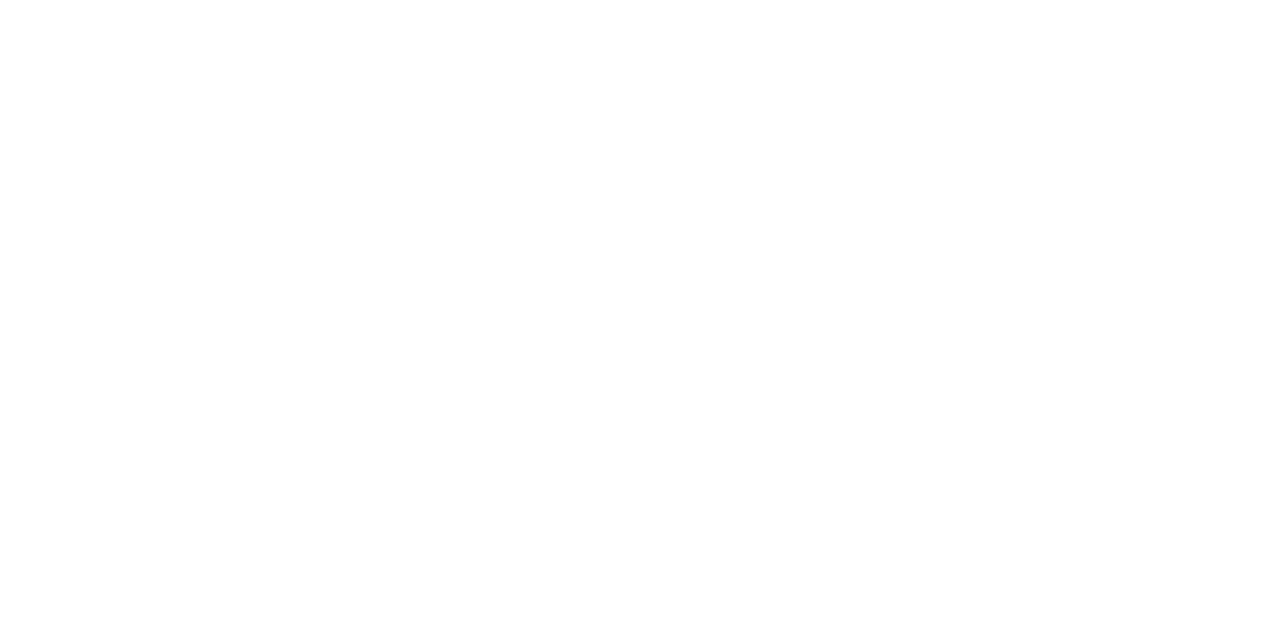
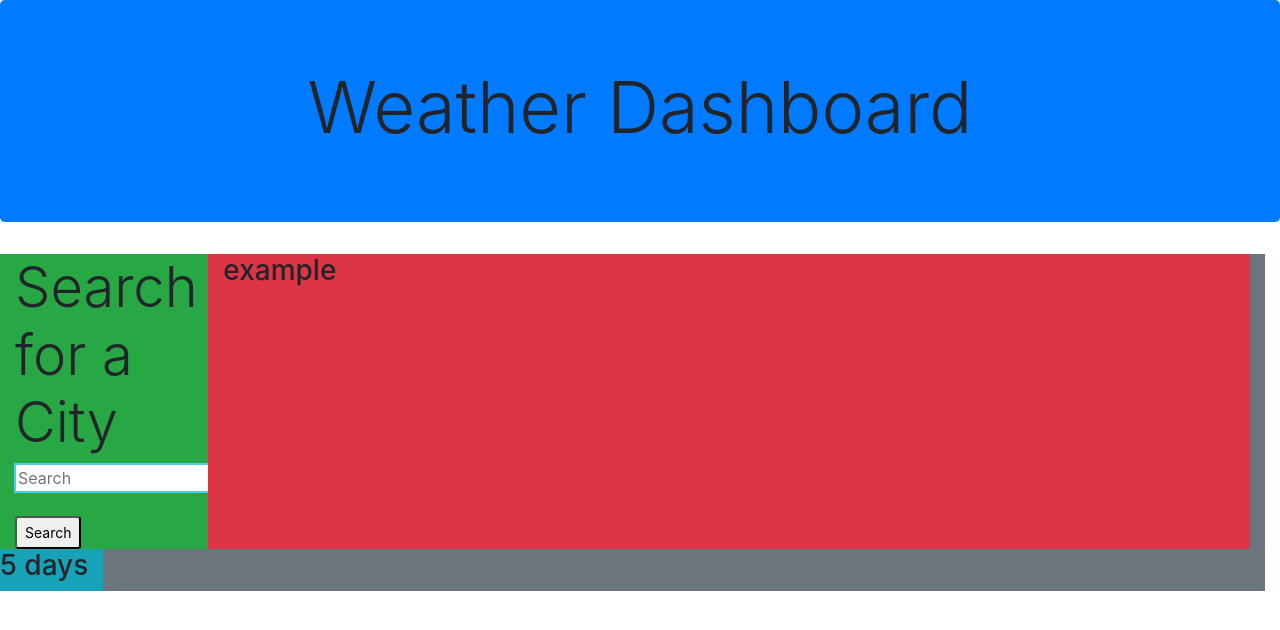
Before and after one commit to Emily-MVaz/weather-dashboard, a plain HTML site: page index.html in a window 1280 px wide. Drawn offline with nearby package versions, Linux system fonts and the light colour scheme.

Commit message:
Set up html structure continued to work on html layout used bootstrap to find place for sections added div to hold future info

```diff
--- a/Assets/style.css
+++ b/Assets/style.css
@@ -0,0 +1,4 @@
+.active-cyan-3 input[type=text] {
+    border: 1px solid #4dd0e1;
+    box-shadow: 0 0 0 1px #4dd0e1;
+  }
--- a/index.html
+++ b/index.html
@@ -1,10 +1,68 @@
+<!DOCTYPE html>
+<html lang="en">
+  <head>
+    <meta charset="UTF-8" />
+    <meta name="viewport" content="width=device-width, initial-scale=1.0" />
+    <meta http-equiv="X-UA-Compatible" content="ie=edge" />
+    <link rel="stylesheet" href="https://stackpath.bootstrapcdn.com/bootstrap/4.3.1/css/bootstrap.min.css"/>
+    <link rel="stylesheet" href="https://use.fontawesome.com/releases/v5.8.1/css/all.css" integrity="sha384-50oBUHEmvpQ+1lW4y57PTFmhCaXp0ML5d60M1M7uH2+nqUivzIebhndOJK28anvf" crossorigin="anonymous"/>
+    <link href="https://fonts.googleapis.com/css?family=Open+Sans&display=swap" rel="stylesheet"/>
+    <link rel="stylesheet" href="./Assets/style.css" />
+    <title>Weather Dashboard</title>
+  </head>
+
+  <body>
+    <header class="jumbotron bg-primary">
+      <h1 class="display-3 text-center ">Weather Dashboard</h1>
+    </header>
+
+    <div class="row container-fluid bg-secondary">
+
+      <!-- Search section -->
+      <div class="col-md-2 bg-success">
+        <h2 class="display-4">Search for a City</h2>
+        <div class="active-cyan-3 active-cyan-4 mb-4">
+            <input class="" type="text" placeholder="Search" aria-label="Search">
+        </div>
+        <button class="btn-rounded btn-sm my-0" type="submit">Search</button>
+        <!-- ? ⬆️ How do i keep this on the left and insert table on the right -->
+      </div>
 
 
-<!-- * API Key: 1f424de6f8c55f73372510aac5d23b26-->
+      <!-- ? how do I move all of this over a bit to the right-->
+      <!-- city weather info section -->
+      <div class="col-md-10 bg-danger" id="current-weather">
+        <h3 id="city">example</h3>
+        <p id="temp"></p>
+        <p id="wind"></p>
+        <p id="humidity"></p>
+        <p id="uv-index"></p>
+      </div>
 
 
-<!--   comment -->
-<!-- * comment -->
-<!-- ! comment-->
-<!-- ? comment-->
-<!-- TODO: comment-->
+      <!-- 5 day forecast section -->
+      <div class="row bg-warning">
+        <div class="col-12 bg-info">
+          <h3>5 days</h3>
+        </div>
+      </div>
+
+      <div class="row">
+        <div class="col-md-2 forecast"></div>
+        <div class="col-md-2 forecast"></div>
+        <div class="col-md-2 forecast"></div>
+        <div class="col-md-2 forecast"></div>
+        <div class="col-md-2 forecast"></div>
+      </div>
+
+
+    </div>
+
+
+
+
+    <script src="https://cdnjs.cloudflare.com/ajax/libs/jquery/3.2.1/jquery.min.js"></script>
+    <script src="https://cdnjs.cloudflare.com/ajax/libs/moment.js/2.24.0/moment.min.js"></script>
+    <script src="./script.js"></script>
+  </body>
+</html>
```
Also changed, not shown: notes.html (added, +34 -0 lines).
